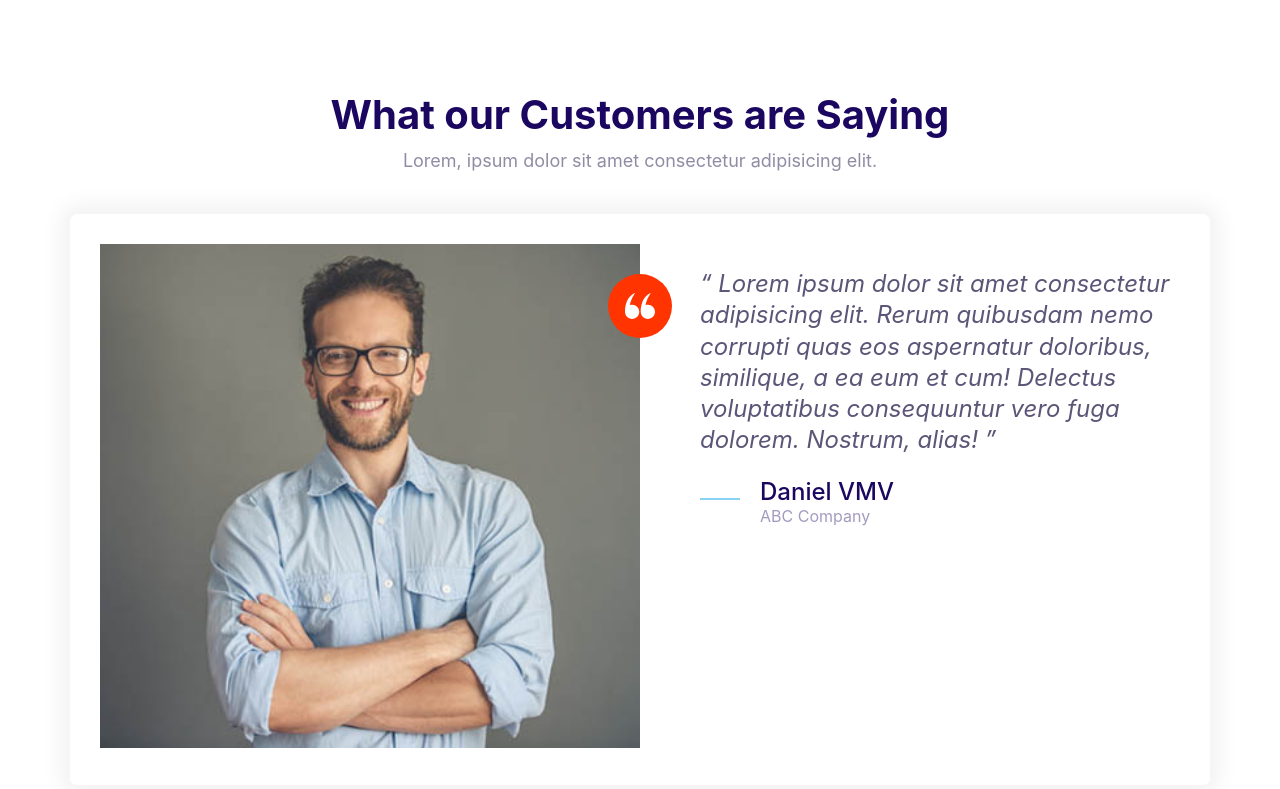
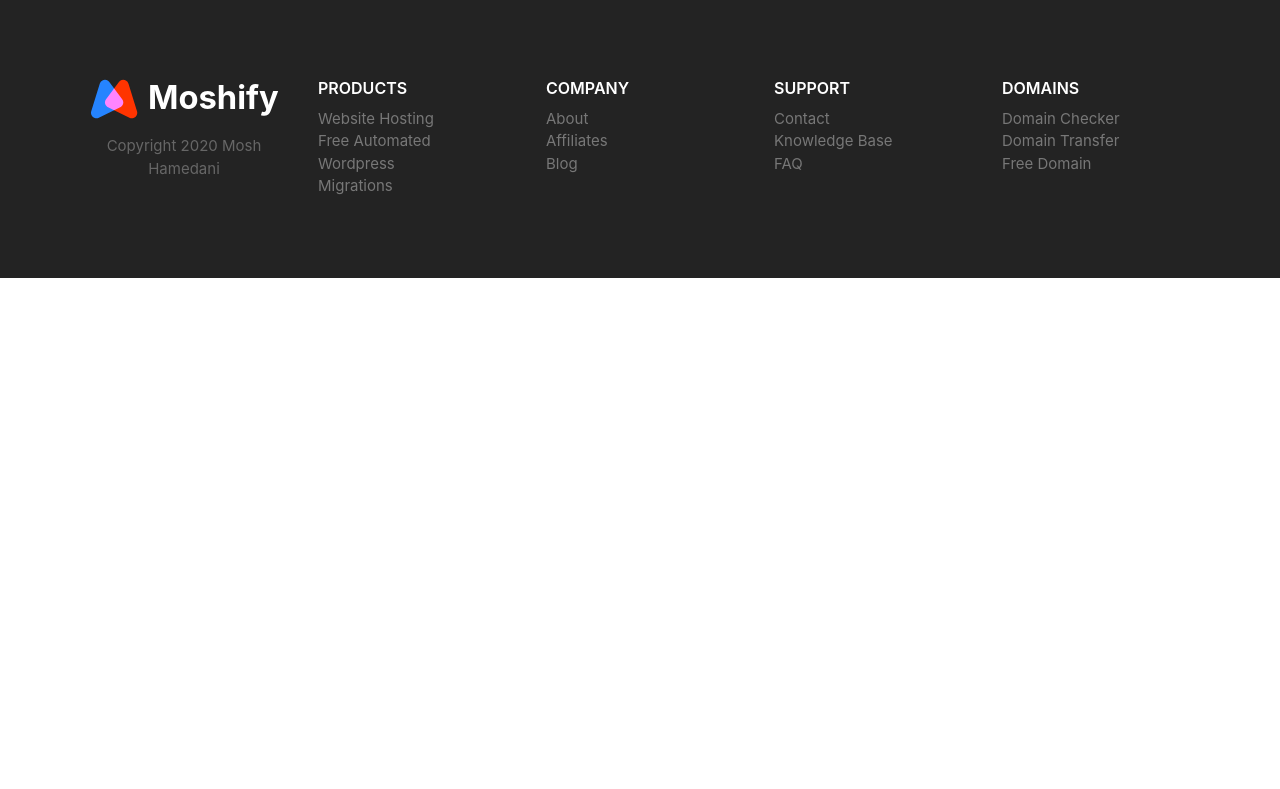
Before and after one commit to danielvmv/danify, a plain HTML site: page index.html in a window 1280 px wide. Drawn offline with Linux system fonts and the light colour scheme.

Commit message:
Add footer component

```diff
--- a/CSS/styles.css
+++ b/CSS/styles.css
@@ -811,3 +811,83 @@
     max-width: 700px;
   }
 }
+/* Footer */
+.footer {
+  background: #232323;
+}
+
+.footer a {
+  color: #777;
+  transition: color 0.3s;
+}
+
+.footer a:hover {
+  color: #fff;
+}
+
+.footer__section {
+  padding: 2rem;
+  border-bottom: 1px solid #393939;
+}
+
+.footer__section .list {
+  margin: 0;
+}
+
+.footer__heading {
+  text-transform: uppercase;
+  font-weight: 600;
+}
+
+.footer__brand {
+  margin-top: 5rem;
+  text-align: center;
+}
+
+.footer__brand img {
+  /* TODO: Consider refactoring this and applying it to
+  all images. */
+  width: 100%;
+  max-width: 230px;
+}
+
+.footer__copyright {
+  font-size: 2.1rem;
+  color: #fff;
+  opacity: 0.3;
+}
+
+@media screen and (min-width: 768px) {
+  .footer {
+    font-size: 1.5rem;
+  }
+  .footer__sections {
+    grid-template-columns: repeat(auto-fit, minmax(10rem, 1fr));
+  }
+
+  .footer .collapsible__chevron {
+    display: none;
+  }
+
+  .footer .collapsible__content {
+    opacity: 1;
+    max-height: 100%;
+  }
+
+  .footer__brand {
+    order: -1;
+    margin-top: 1rem;
+  }
+
+  .footer__copyright {
+    font-size: 1.5rem;
+  }
+
+  .footer__section {
+    border: 0;
+  }
+
+  .footer__heading {
+    font-size: 1.6rem;
+  }
+}
--- a/index.html
+++ b/index.html
@@ -9,50 +9,74 @@
     <link rel="stylesheet" href="CSS/styles.css" />
   </head>
   <body>
-    <section class="block">
-      <header class="block__header">
-        <h2>What our Customers are Saying</h2>
-        <p>Lorem, ipsum dolor sit amet consectetur adipisicing elit.</p>
+    <footer class="block block--dark footer">
+      <div class="container grid footer__sections">
+        <section class="collapsible collapsible--expanded footer__section">
+          <header class="collapsible__header">
+            <h2 class="collapsible__heading footer__heading">Products</h2>
+            <svg class="icon icon--white collapsible__chevron">
+              <use xlink:href="images/sprite.svg#chevron"></use>
+            </svg>
           </header>
-      <div class="container">
-        <div class="card testimonial">
-          <div class="grid grid--1x2">
-            <div class="testimonial__image">
-              <img
-                src="images/testimonial.jpg"
-                alt="A happy smiling customer"
-              />
-              <span class="icon-container icon-container--accent">
-                <svg class="icon icon--white icon--small">
-                  <use xlink:href="images/sprite.svg#quotes"></use>
+          <div class="collapsible__content">
+            <ul class="list">
+              <li><a href="#">Website Hosting</a></li>
+              <li><a href="#">Free Automated Wordpress</a></li>
+              <li><a href="#">Migrations</a></li>
+            </ul>
+          </div>
+        </section>
+        <section class="collapsible footer__section">
+          <header class="collapsible__header">
+            <h2 class="collapsible__heading footer__heading">Company</h2>
+            <svg class="icon icon--white collapsible__chevron">
+              <use xlink:href="images/sprite.svg#chevron"></use>
             </svg>
-              </span>
+          </header>
+          <div class="collapsible__content">
+            <ul class="list">
+              <li><a href="#">About</a></li>
+              <li><a href="#">Affiliates</a></li>
+              <li><a href="#">Blog</a></li>
+            </ul>
           </div>
-            <blockquote class="quote">
-              <p class="quote__text">
-                Lorem ipsum dolor sit amet consectetur adipisicing elit. Rerum
-                quibusdam nemo corrupti quas eos aspernatur doloribus,
-                similique, a ea eum et cum! Delectus voluptatibus consequuntur
-                vero fuga dolorem. Nostrum, alias!
-              </p>
-              <footer>
-                <div class="media">
-                  <div class="media__image">
-                    <svg class="icon icon--primary quote__line">
-                      <use xlink:href="images/sprite.svg#line"></use>
+        </section>
+        <section class="collapsible footer__section">
+          <header class="collapsible__header">
+            <h2 class="collapsible__heading footer__heading">Support</h2>
+            <svg class="icon icon--white collapsible__chevron">
+              <use xlink:href="images/sprite.svg#chevron"></use>
             </svg>
+          </header>
+          <div class="collapsible__content">
+            <ul class="list">
+              <li><a href="#">Contact</a></li>
+              <li><a href="#">Knowledge Base</a></li>
+              <li><a href="#">FAQ</a></li>
+            </ul>
           </div>
-                  <div class="media__body">
-                    <h3 class="media__title quote__author">Daniel VMV</h3>
-                    <p class="quote__organization">ABC Company</p>
+        </section>
+        <section class="collapsible footer__section">
+          <header class="collapsible__header">
+            <h2 class="collapsible__heading footer__heading">Domains</h2>
+            <svg class="icon icon--white collapsible__chevron">
+              <use xlink:href="images/sprite.svg#chevron"></use>
+            </svg>
+          </header>
+          <div class="collapsible__content">
+            <ul class="list">
+              <li><a href="#">Domain Checker</a></li>
+              <li><a href="#">Domain Transfer</a></li>
+              <li><a href="#">Free Domain</a></li>
+            </ul>
           </div>
+        </section>
+        <section class="footer__brand">
+          <img src="images/logo.svg" alt="" />
+          <p class="footer__copyright">Copyright 2020 Mosh Hamedani</p>
+        </section>
       </div>
     </footer>
-            </blockquote>
-          </div>
-        </div>
-      </div>
-    </section>
 
     <script src="js/main.js"></script>
   </body>
```
Also changed, not shown: components/footer.html (added, +68 -0 lines). Lines whose indentation alone changed are shown as unchanged.
